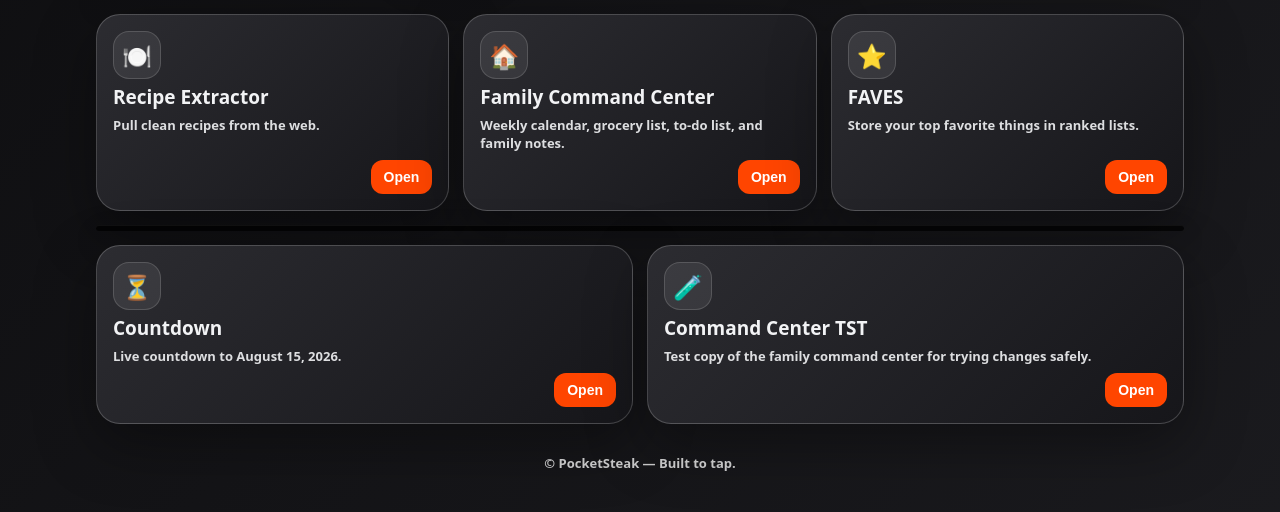
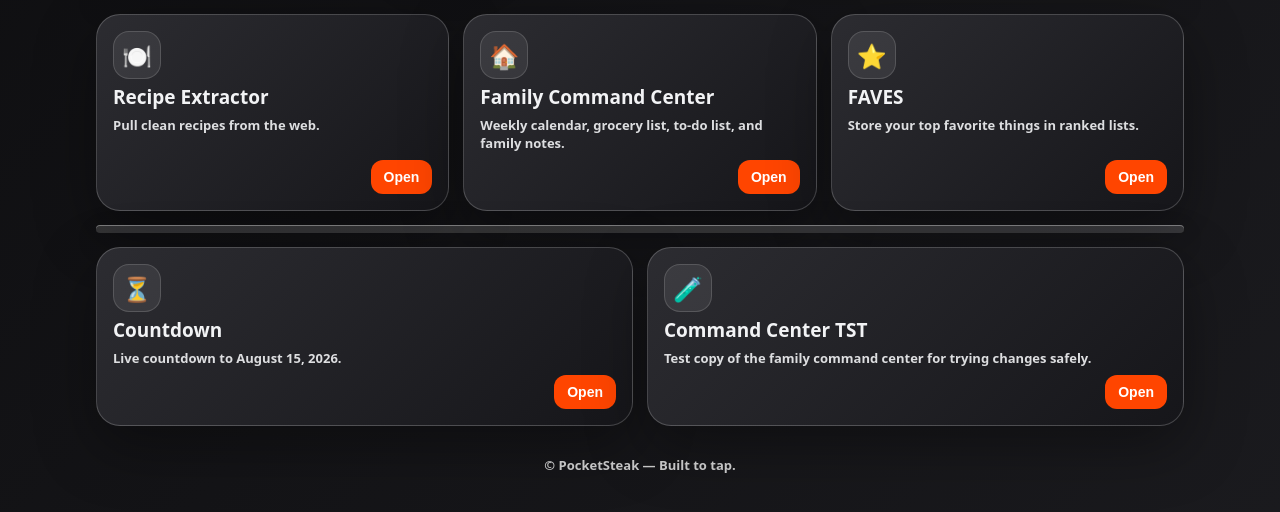
Before and after one commit to Pocket-Steak/apps-hub, a website: page apps/index.html in a window 1280 px wide. Shown: the part 206-718 px from the top of the page. Drawn offline with Linux system fonts and the light colour scheme.

Commit message:
Update index.html

```diff
--- a/apps/index.html
+++ b/apps/index.html
@@ -84,10 +84,10 @@
     .row-secondary{grid-template-columns:repeat(2,minmax(0,1fr))}
 
     .row-divider{
-      height:6px;
+      height:8px;
       border-radius:999px;
-      background:rgba(0,0,0,.72);
-      box-shadow:inset 0 1px 0 rgba(255,255,255,.05), 0 12px 28px rgba(0,0,0,.24);
+      background:rgba(255,255,255,.14);
+      box-shadow:inset 0 1px 0 rgba(255,255,255,.35), 0 10px 26px rgba(0,0,0,.18);
     }
 
     .tile{
```
